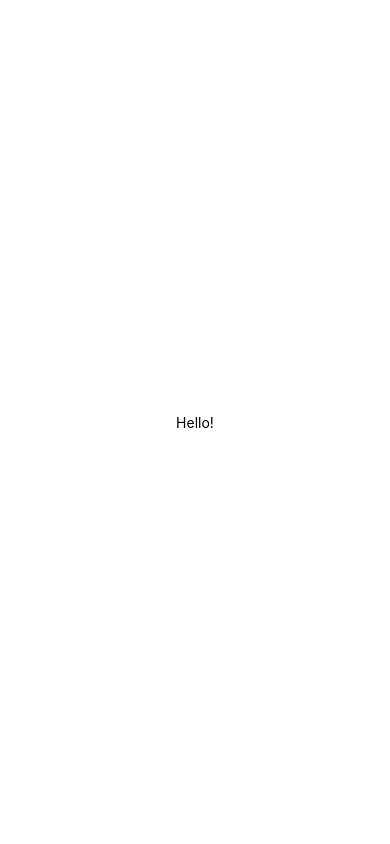
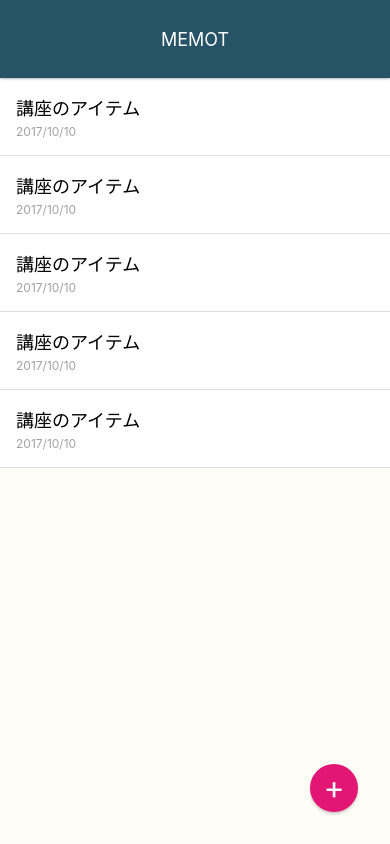
Before and after one commit to tadaakimiwa/MemoApp, a React Native app: screen / in a window 390 px wide. Built offline with nearby package versions, Linux system fonts and the light colour scheme.

Commit message:
Create MemoList

```diff
--- a/App.js
+++ b/App.js
@@ -1,10 +1,46 @@
 import React from 'react';
 import { StyleSheet, Text, View } from 'react-native';
+
 
 export default function App() {
   return (
     <View style={styles.container}>
-      <Text>Hello!</Text>
+      <View style={styles.appbar}>
+        <View>
+          <Text style={styles.appbarTitle}>MEMOT</Text>
+        </View>
+      </View>
+
+      <View style={styles.memoList}>
+        <View style={styles.memoListItem}>
+          <Text style={styles.memoTitle}>講座のアイテム</Text>
+          <Text style={styles.memoDate}>2017/10/10</Text>
+        </View>
+
+        <View style={styles.memoListItem}>
+          <Text style={styles.memoTitle}>講座のアイテム</Text>
+          <Text style={styles.memoDate}>2017/10/10</Text>
+        </View>
+
+        <View style={styles.memoListItem}>
+          <Text style={styles.memoTitle}>講座のアイテム</Text>
+          <Text style={styles.memoDate}>2017/10/10</Text>
+        </View>
+
+        <View style={styles.memoListItem}>
+          <Text style={styles.memoTitle}>講座のアイテム</Text>
+          <Text style={styles.memoDate}>2017/10/10</Text>
+        </View>
+
+        <View style={styles.memoListItem}>
+          <Text style={styles.memoTitle}>講座のアイテム</Text>
+          <Text style={styles.memoDate}>2017/10/10</Text>
+        </View>
+      </View>
+
+      <View style={styles.memoAddButton}>
+        <Text style={styles.memoAddButtonTitle}>+</Text>
+      </View>
     </View>
   );
 }
@@ -12,8 +48,66 @@
 const styles = StyleSheet.create({
   container: {
     flex: 1,
-    backgroundColor: '#fff',
+    backgroundColor: '#FFFDF6',
     alignItems: 'center',
     justifyContent: 'center',
+    paddingTop: 78,
+  },
+  memoAddButton: {
+    position: 'absolute',
+    bottom: 32,
+    right: 32,
+    width: 48,
+    height: 48,
+    backgroundColor: '#E31676',
+    borderRadius: 24,
+    justifyContent: 'center',
+    alignItems: 'center',
+    shadowColor: '#000',
+    shadowOffset: { width: 0, height: 2 },
+    shadowOpacity: 0.2,
+    shadowRadius: 3,
+  },
+  memoAddButtonTitle: {
+    fontSize: 32,
+    lineHeight: 32,
+    color: '#fff',
+  },
+  memoList: {
+    width: '100%',
+    flex: 1,
+  },
+  memoListItem: {
+    padding: 16,
+    borderBottomWidth: 1,
+    borderBottomColor: '#ddd',
+    backgroundColor: '#fff',
+  },
+  memoTitle: {
+    fontSize: 18,
+    marginBottom: 4,
+  },
+  memoDate: {
+    fontSize: 12,
+    color: '#a2a2a2',
+  },
+  appbar: {
+    position: 'absolute',
+    top: 0,
+    left: 0,
+    right: 0,
+    height: 78,
+    backgroundColor: '#265366',
+    justifyContent: 'center',
+    alignItems: 'center',
+    shadowColor: '#000',
+    shadowOffset: { width: 0, height: 0 },
+    shadowOpacity: 0.5,
+    shadowRadius: 3,
+    zIndex: 10,
+  },
+  appbarTitle: {
+    color: '#fff',
+    fontSize: 18,
   },
 });
```
Also changed, not shown: src/elements/BodyText.js (added, +24 -0 lines), .eslintrc.json.
